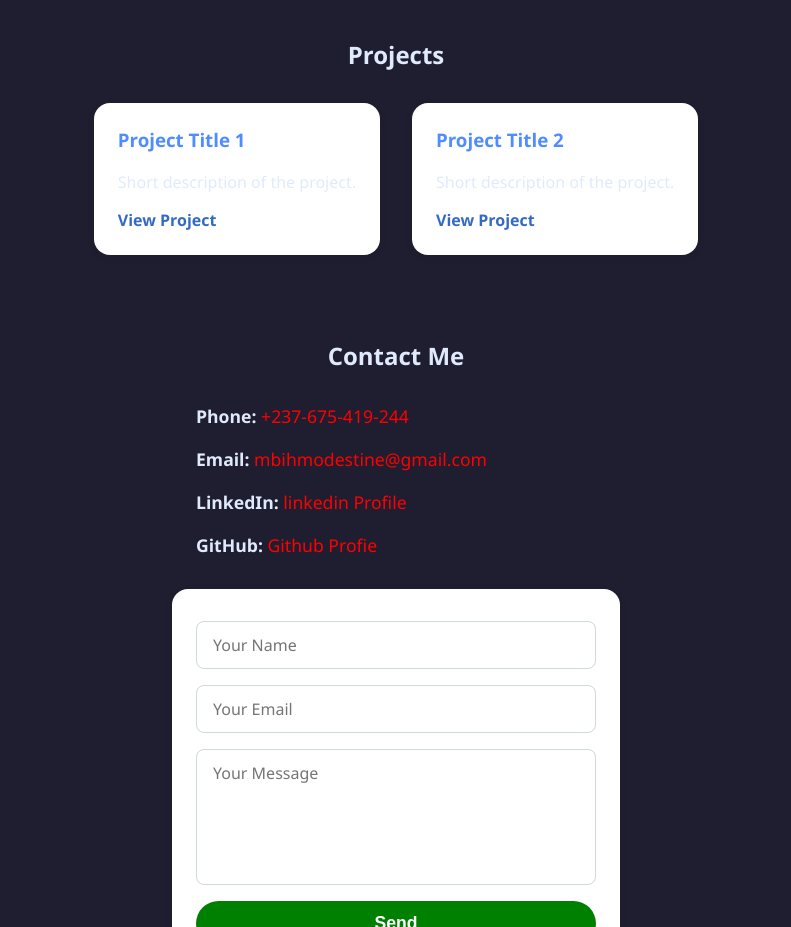
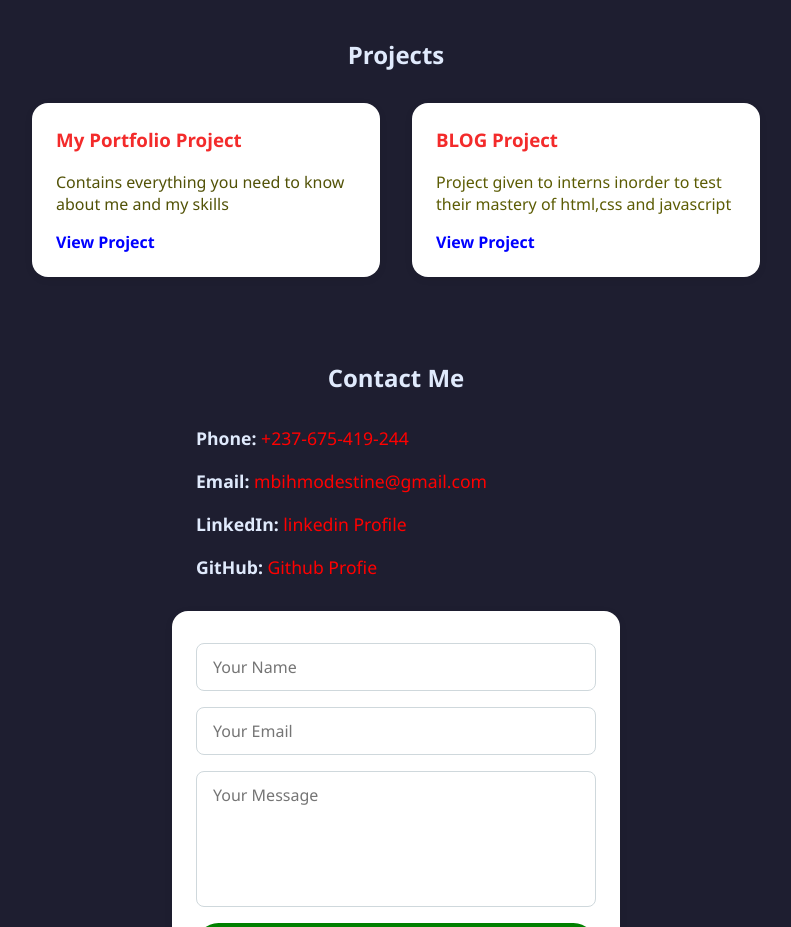
Before and after one commit to Tambi122/MY-PORTFOLIO, a plain HTML site: page index.html in a window 1280 px wide. Shown: the part 1640-2567 px from the top of the page, without its empty margins (244-1035 px from the left). Drawn offline with Linux system fonts and the light colour scheme.

Commit message:
All files related to my portfolio

```diff
--- a/index.html
+++ b/index.html
@@ -69,14 +69,14 @@
             <h2>Projects</h2>
             <div class="projects-list">
                 <div class="project-item">
-                    <h3>Project Title 1</h3>
-                    <p>Short description of the project.</p>
-                    <a href="#" target="_blank">View Project</a>
+                    <h3>My Portfolio Project</h3>
+                    <p style="color: rgb(82, 82, 7);">Contains everything you need to know about me and my skills</p>
+                    <a href="MY-PORTFOLIO-master.zip" target="_blank">View Project</a>
                 </div>
                 <div class="project-item">
-                    <h3>Project Title 2</h3>
-                    <p>Short description of the project.</p>
-                    <a href="#" target="_blank">View Project</a>
+                    <h3>BLOG Project</h3>
+                    <p style="color: rgb(92, 92, 4);">Project given to interns inorder to test their mastery of html,css and javascript</p>
+                    <a href="Named-blog-main.zip" target="_blank">View Project</a>
                 </div>
 
             </div>
--- a/style.css
+++ b/style.css
@@ -226,10 +226,10 @@ body {
 }
 .project-item h3 {
     margin-top: 0;
-    color: #4f8cff;
+    color: rgb(243, 43, 43);
 }
 .project-item a {
-    color: #356ac3;
+    color: blue;
     text-decoration: none;
     font-weight: bold;
 }
```
Also changed, not shown: 2 other files.
